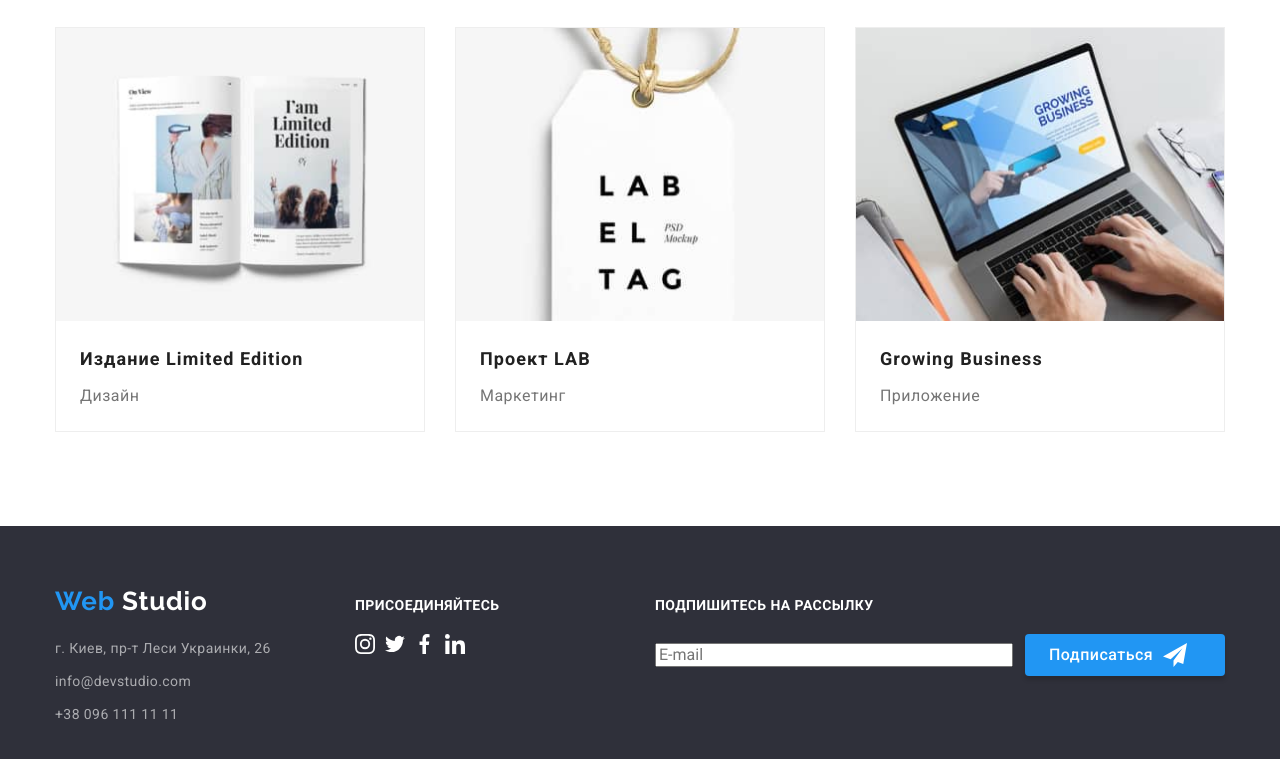
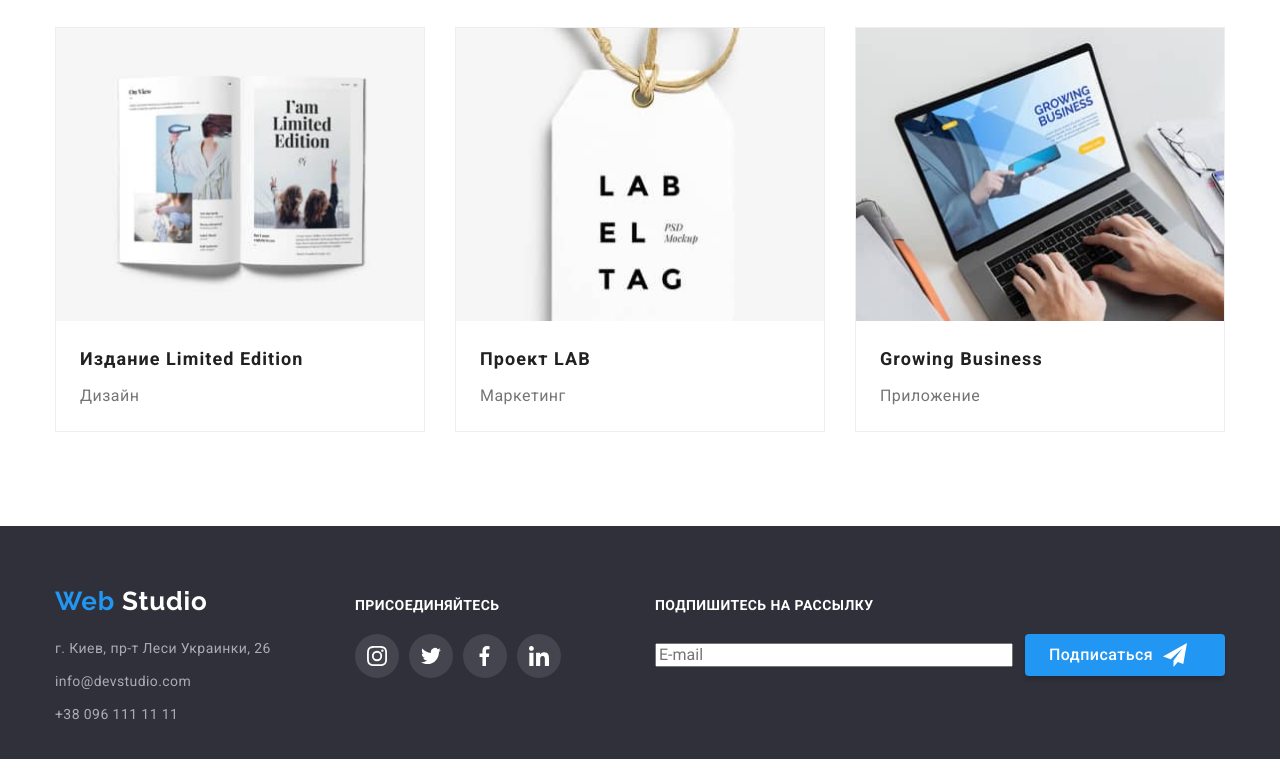
Before and after one commit to RondeRoma/dz4, a plain HTML site: page portfolio.html in a window 1280 px wide. Shown: the part 1107-1866 px from the top of the page. Drawn offline with Linux system fonts and the light colour scheme.

Commit message:
Добавляет фокус в мессенджере в футере портфолио

```diff
--- a/portfolio.html
+++ b/portfolio.html
@@ -227,6 +227,7 @@
           <ul class="list msngrs-f">
             <li class="msn-pdng">
               <a
+                class="footer-link"
                 href="https://www.instagram.com/"
                 target="_blank"
                 rel="noopener noreferrer"
@@ -237,6 +238,7 @@
             </li>
             <li class="msn-pdng">
               <a
+                class="footer-link"
                 href="https://twitter.com/"
                 target="_blank"
                 rel="noopener noreferrer"
@@ -249,6 +251,7 @@
             </li>
             <li class="msn-pdng">
               <a
+                class="footer-link"
                 href="https://facebook.com/"
                 target="_blank"
                 rel="noopener noreferrer"
@@ -260,6 +263,7 @@
             </li>
             <li class="msn-pdng">
               <a
+                class="footer-link"
                 href="https://www.linkedin.com/"
                 target="_blank"
                 rel="noopener noreferrer"
```
